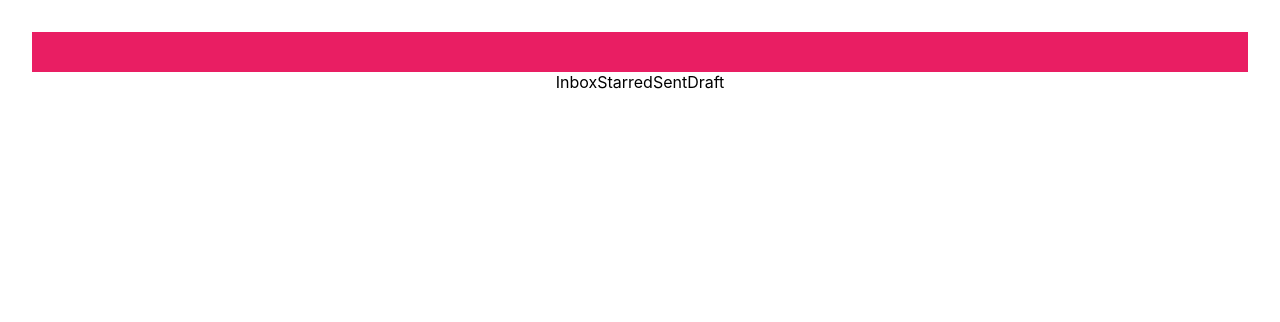
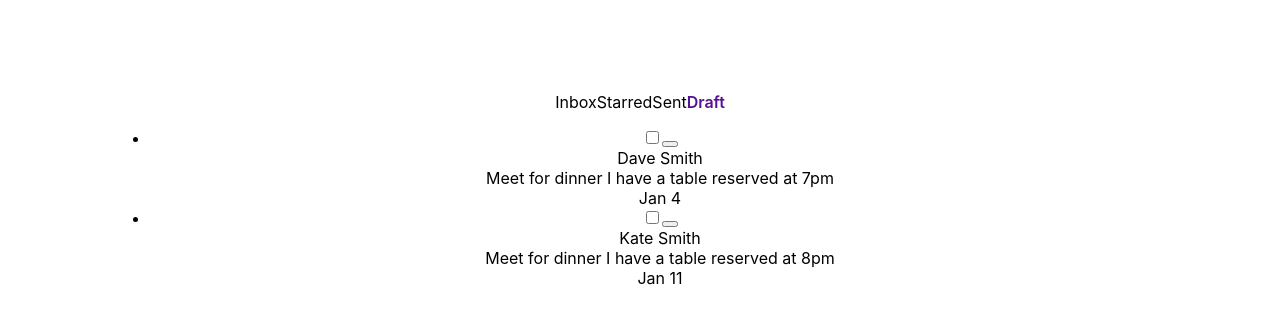
Before and after one commit to irisor/mister-email, a React (Vite) app: page /#/mail/draft in a window 1280 px wide. Shown: the top 322 px of the page. Built offline with nearby package versions, Linux system fonts and the light colour scheme.

Commit message:
Fix the structure as described in the instructions

```diff
--- a/src/App.jsx
+++ b/src/App.jsx
@@ -1,35 +1,25 @@
 import { HashRouter as Router, Routes, Route } from 'react-router-dom'
 
-// import { Home } from './pages/Home'
+import { HomePage } from './pages/HomePage'
+import { AboutUs } from './pages/AboutUs'
 import { EmailIndex } from './pages/EmailIndex'
-import { Header } from './cmps/Header'
-import { Nav } from './cmps/Nav'
 import './App.css'
 
 function App() {
 
   return (
     <Router>
-      <section className='main-app'>
-        <header className="app-header">
-          <section className="container">
-            <Header />
-          </section>
-        </header>
-
-        <div className="app-nav">
-          <Nav />
-        </div>
-
         <main className='main'>
           <div className='container'>
             <Routes>
-              <Route path="/:filter" element={<EmailIndex />} />
+              <Route path="/" element={<HomePage />} />
+              <Route path="/home" element={<HomePage />} />
+              <Route path="/about" element={<AboutUs />} />
+              <Route path="/email" element={<EmailIndex />} />
+              <Route path="/mail/:folder" element={<EmailIndex />} />
             </Routes>
           </div>
         </main>
-
-      </section>
     </Router>
   )
 }
--- /dev/null
+++ b/src/cmps/EmailFolderList.jsx
@@ -0,0 +1,15 @@
+import { NavLink } from 'react-router-dom'
+
+export function EmailFolderList() {
+
+	return (
+		<section className="email-foler-list">
+			<nav>
+				<NavLink to='/mail/inbox'>Inbox</NavLink>
+				<NavLink to='/mail/starred'>Starred</NavLink>
+				<NavLink to='/mail/sent'>Sent</NavLink>
+				<NavLink to='/mail/draft'>Draft</NavLink>
+			</nav>
+		</section>
+	)
+}
--- a/src/cmps/Header.jsx
+++ b/src/cmps/EmailHeader.jsx
@@ -1,4 +1,4 @@
-export function Header() {
+export function EmailHeader() {
     return (
         <section className="header">
 
--- a/src/cmps/EmailPreview.jsx
+++ b/src/cmps/EmailPreview.jsx
@@ -4,12 +4,12 @@ export function EmailPreview({ email }) {
 
     return (
         <article className={`email-preview ${email.isRead ? 'read' : ''}`} key={email.id} id="robot-preview">
-            <input type="checkbox" />
-			<button className={`star ${email.isStarred ? 'starred' : ''}`} onClick={() => console.log('star button clicked')}></button>
-            <Link to={`/mail/${email.id}`}>
+            <input type="checkbox" id={`email-${email.id}`}/>
+			<button className={`email-preview__star ${email.isStarred ? 'starred' : ''}`} onClick={() => console.log('star button clicked')}></button>
+            <Link to={`/email/${email.id}`}>
 				<div>{email.fromFullname}</div>
-				<div><span className="mail-subject">{email.subject}</span> {email.body}</div>
-				<div className="mail-date">{new Date(email.sentAt).toLocaleDateString('en-US', { month: 'short', day: 'numeric' })}</div>
+				<div><span className="email-preview__subject">{email.subject}</span> {email.body}</div>
+				<div className="email-preview__date">{new Date(email.sentAt).toLocaleDateString('en-US', { month: 'short', day: 'numeric' })}</div>
             </Link>
         </article>
     )
--- a/src/cmps/Nav.jsx
+++ /dev/null
@@ -1,15 +0,0 @@
-import { NavLink } from 'react-router-dom'
-
-export function Nav() {
-
-	return (
-		<section className="nav">
-			<nav>
-				<NavLink to='/inbox'>Inbox</NavLink>
-				<NavLink to='/starred'>Starred</NavLink>
-				<NavLink to='/sent'>Sent</NavLink>
-				<NavLink to='/draft'>Draft</NavLink>
-			</nav>
-		</section>
-	)
-}
--- /dev/null
+++ b/src/pages/AboutUs.jsx
@@ -0,0 +1,25 @@
+export function AboutUs() {
+	return (
+		<div>
+			<h1>About Us</h1>
+			<p>Mister Email is a team of people who care about creating great email experiences. We work together to make it easy to send emails that get opened and clicked.</p>
+			<p>If you have any questions or want to learn more, feel free to reach out.</p>
+			<hr />
+			<h2>Meet the Team</h2>
+			<div className="team-grid">
+				<div className="team-member">
+					<img src="https://loremflickr.com/200/200/kitten" alt="Cat" />
+					<h3>Jane Doe</h3>
+					<p>Developer</p>
+					<p>jane@example.com</p>
+				</div>
+				<div className="team-member">
+					<img src="https://loremflickr.com/200/200/puppy" alt="Dog" />
+					<h3>John Doe</h3>
+					<p>Designer</p>
+					<p>john@example.com</p>
+				</div>
+			</div>
+		</div>
+	);
+}
--- a/src/pages/EmailIndex.jsx
+++ b/src/pages/EmailIndex.jsx
@@ -2,19 +2,22 @@ import { useEffect, useState } from "react"
 import { useParams } from "react-router"
 import { emailService } from "../services/email.service.js"
 import { EmailList } from "../cmps/EmailList.jsx";
+import { EmailHeader } from "../cmps/EmailHeader.jsx";
+import { EmailFolderList } from "../cmps/EmailFolderList.jsx";
 
 export function EmailIndex() {
 
     const [emails, setEmails] = useState(null)
-	const filter = useParams().filter
+	const folder = useParams().folder
 
     useEffect(() => {
-        loadMails()
-    }, [filter])
+        loadMails(folder)
+    }, [folder])
 
-    async function loadMails() {
+    async function loadMails(folder) {
         try {
-            const emails = await emailService.query(filter)
+            const filterBy = emailService.getDefaultFilter({ folder })
+            const emails = await emailService.query(filterBy)
             setEmails(emails)
         } catch (error) {
             console.log('Having issues with loading e-mails:', error)
@@ -32,8 +35,19 @@ export function EmailIndex() {
 
     if (!emails) return <div>Loading...</div>
     return (
-        <section className="mail-index">
-            <EmailList emails={emails} onRemoveMail={onRemoveMail} />
+        <section className="email-index">
+            <header className="email-index__header">
+            <section className="container">
+                <EmailHeader />
+            </section>
+            </header>
+
+            <div className="email-index__folders">
+            <EmailFolderList />
+            </div>
+            <section className="email-index__list">
+                <EmailList emails={emails} onRemoveMail={onRemoveMail} />
+            </section>
         </section>
     )
 }
--- /dev/null
+++ b/src/pages/HomePage.jsx
@@ -0,0 +1,20 @@
+import { NavLink } from 'react-router-dom'
+
+export function HomePage() {
+	return (
+		<section className='home-page'>
+			<div className="home__logo"></div>
+			<div className="home__text">
+				<h1>I am writing a letter</h1>
+				<h2>I’ve come to the end of the page</h2>
+				<h3>To keep you from waiting forever, you’re welcome to engage!</h3>
+			</div>
+			<div className="home__enter">
+				<NavLink to='/email'>Enter</NavLink>
+			</div>
+			<div className='home__about'>
+				<NavLink to='/about'>About</NavLink>
+			</div>
+		</section>
+	);
+}
--- a/src/services/email.service.js
+++ b/src/services/email.service.js
@@ -7,6 +7,7 @@ export const emailService = {
     remove,
     getById,
     createEmail,
+    getDefaultFilter,
 }
 
 const loggedinUser = {
@@ -20,16 +21,16 @@ const STORAGE_KEY = 'mailDB'
 _createMails()
 
 async function query(filterBy) {
-    let mails = await storageService.query(STORAGE_KEY)
-    // if (filterBy) {
-    //     let { type, maxBatteryStatus, minBatteryStatus, model } = filterBy
-    //     maxBatteryStatus = maxBatteryStatus || Infinity
-    //     minBatteryStatus = minBatteryStatus || 0
-    //     mails = mails.filter(mail => mail.type.toLowerCase().includes(type.toLowerCase()) && mail.model.toLowerCase().includes(model.toLowerCase())
-    //         && (mail.batteryStatus < maxBatteryStatus)
-    //         && mail.batteryStatus > minBatteryStatus)
-    // }
-    return mails
+    let emails = await storageService.query(STORAGE_KEY)
+    if (filterBy) {
+        let { status, readStatus, isStarred, text } = filterBy
+        emails = emails.filter(email =>
+            (status === 'All' || email.status === status) &&
+            (readStatus === 'All' || email.isRead && readStatus === 'Read' || !email.isRead && readStatus === 'Unread') &&
+            (!isStarred || email.isStarred) &&
+            (!text || email.text.includes(text))
+    )}
+    return emails
 }
 
 function getById(id) {
@@ -57,6 +58,15 @@ function createEmail(model = '', type = '', batteryStatus = 100) {
     }
 }
 
+function getDefaultFilter({ folder='inbox', readStatus="All", isStarred=false, text=null }) {
+    return {
+       status: folder != 'starred' ? folder : 'All',
+       readStatus,
+       isStarred: isStarred || folder === 'starred' ? true : false,
+       text
+    }
+}
+
 function _createMails() {
     let emails = utilService.loadFromStorage(STORAGE_KEY)
     if (!emails || !emails.length) {
```
